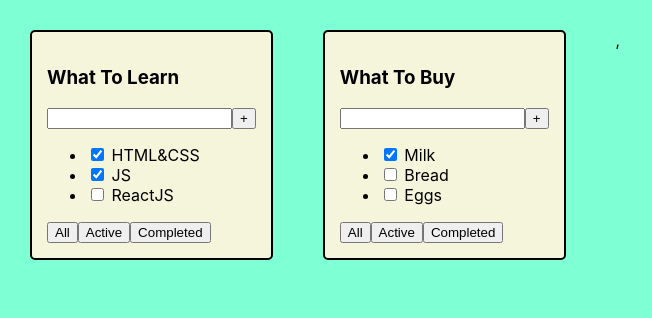
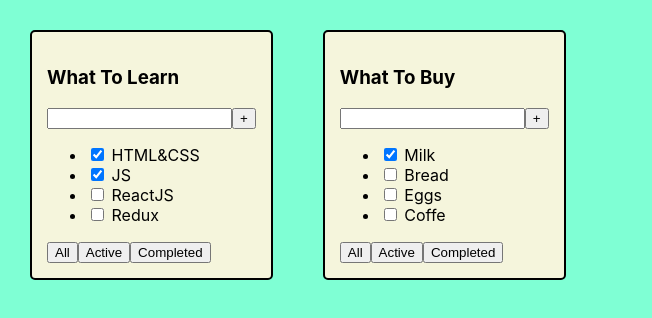
Before and after one commit to Tenebran/tasks-planner, a React (Vite) app: page / in a window 1280 px wide. Shown: the top 318 px of the page, without its empty margins (0-652 px from the left). Built offline with nearby package versions, Linux system fonts and the light colour scheme.

Commit message:
Refactor Todolist and App components to use typed tasks and improved structure

```diff
--- a/src/App.tsx
+++ b/src/App.tsx
@@ -1,29 +1,33 @@
 import './App.css';
-import { Todolist } from './todolist';
+import { Todolist } from './Todolist';
+
+export type TaskType = {
+  task: string;
+  isDone: boolean;
+  id: number;
+};
 
 function App() {
   const todolistTitle1 = 'What To Learn';
   const todolistTitle2 = 'What To Buy';
+  const tasks1: TaskType[] = [
+    { task: 'HTML&CSS', isDone: true, id: 1 },
+    { task: 'JS', isDone: true, id: 2 },
+    { task: 'ReactJS', isDone: false, id: 3 },
+    { task: 'Redux', isDone: false, id: 7 },
+  ];
+
+  const tasks2: TaskType[] = [
+    { task: 'Milk', isDone: true, id: 4 },
+    { task: 'Bread', isDone: false, id: 5 },
+    { task: 'Eggs', isDone: false, id: 6 },
+    { task: 'Coffe', isDone: false, id: 8 },
+  ];
 
   return (
     <div className="App">
-      <Todolist
-        title={todolistTitle1}
-        tasks={[
-          { task: 'HTML&CSS', isDone: true, id: 1 },
-          { task: 'JS', isDone: true, id: 2 },
-          { task: 'ReactJS', isDone: false, id: 3 },
-        ]}
-      />
-      <Todolist
-        title={todolistTitle2}
-        tasks={[
-          { task: 'Milk', isDone: true, id: 1 },
-          { task: 'Bread', isDone: false, id: 2 },
-          { task: 'Eggs', isDone: false, id: 3 },
-        ]}
-      />
-      ‚
+      <Todolist title={todolistTitle1} tasks={tasks1} />
+      <Todolist title={todolistTitle2} tasks={tasks2} />
     </div>
   );
 }
--- a/src/Todolist.tsx
+++ b/src/Todolist.tsx
@@ -1,13 +1,12 @@
-import React, { useState } from 'react';
+import React from 'react';
+import type { TaskType } from './App';
 
 type TodolistProps = {
   title: string;
-  tasks?: Array<{ task: string; isDone: boolean; id: number }>;
+  tasks?: TaskType[];
 };
 
-export const Todolist: React.FC<TodolistProps> = (props) => {
-  const [title] = useState(props.title);
-
+export const Todolist: React.FC<TodolistProps> = ({ title, tasks }) => {
   return (
     <div className="todolist">
       <h3>{title}</h3>
@@ -16,7 +15,7 @@ export const Todolist: React.FC<TodolistProps> = (props) => {
         <button>+</button>
       </div>
       <ul>
-        {props.tasks?.map((t) => {
+        {tasks?.map((t) => {
           return (
             <li key={t.id}>
               <input type="checkbox" checked={t.isDone} /> <span>{t.task}</span>
```
